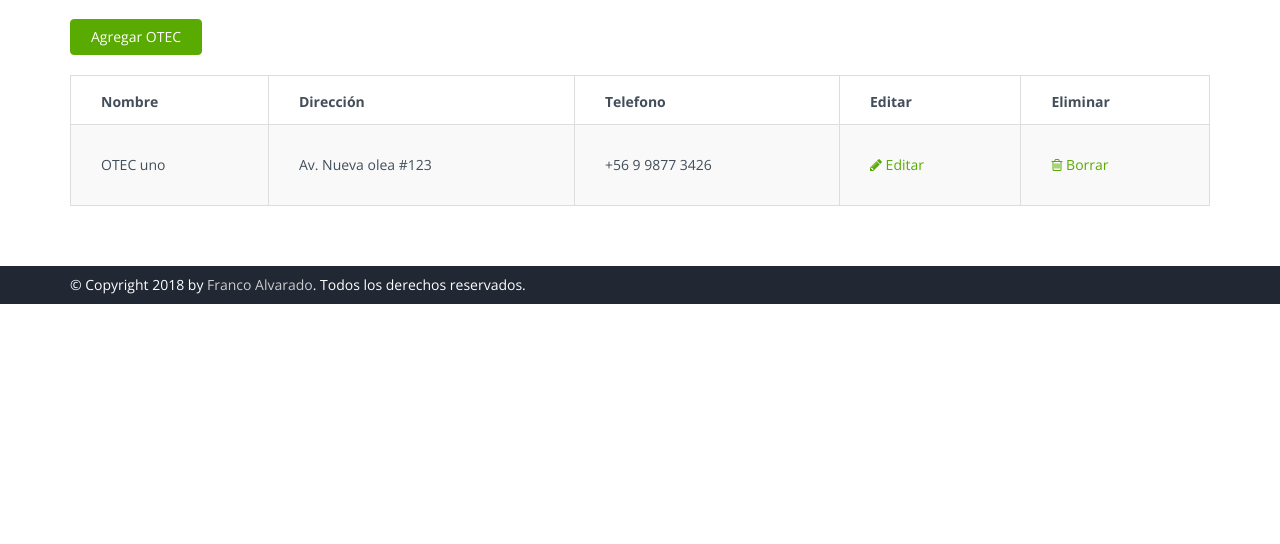
After one commit to yoyojlf/DoceMas, a Django app: page /otec in a window 1280 px wide. The commit adds this page. Shown: the part 212-756 px from the top of the page. Run offline with Django 3.2, Linux system fonts and the light colour scheme; some libraries are stand-ins or nearby versions.

Commit message:
Vista Otec
mantenedor

```diff
--- a/polls/templates/admin.html
+++ b/polls/templates/admin.html
@@ -207,10 +207,10 @@
                             <div class="col-lg-4 col-md-4 col-sm-4 text-center wow fadeInUp">
                                 <div class="service-box padding-top30 padding-bottom40">
                                     <div class="service-box-icon">
-                                        <a href="#"><img alt="OTEC" src="{% static "img/icons/otec.png" %}"></a>
+                                        <a href="otec"><img alt="OTEC" src="{% static "img/icons/otec.png" %}"></a>
                                     </div>
                                     <div class="service-box-info">
-                                        <a href="#">
+                                        <a href="otec">
                                             <h3 class="padding-top25">OTECs</h3>
                                         </a>
                                         <p>
--- /dev/null
+++ b/polls/templates/mant_otec.html
@@ -0,0 +1,322 @@
+<!DOCTYPE html>
+<html>
+    <head>
+        <meta charset="utf-8">
+        <title>DoceMas</title>
+
+        {% load static %}
+
+        <!-- Mobile Metas -->
+        <meta name="viewport" content="width=device-width, initial-scale=1.0">
+        <!-- Google Fonts -->
+        <link href='http://fonts.googleapis.com/css?family=Open+Sans:400,300,600,700,800' rel='stylesheet' type='text/css'>
+        <link href='http://fonts.googleapis.com/css?family=Raleway:100,200,300,700,800,900' rel='stylesheet' type='text/css'>
+        <!-- Library CSS -->
+        <link rel="stylesheet" href="{% static "css/bootstrap.css" %}">
+        <link rel="stylesheet" href="{% static "css/bootstrap-theme.css" %}">
+        <link rel="stylesheet" href="{% static "css/fonts/font-awesome/css/font-awesome.css" %}">
+        <link rel="stylesheet" href="{% static "css/animations.css" %}" media="screen">
+        <link rel="stylesheet" href="{% static "css/superfish.css" %}" media="screen">
+        <link rel="stylesheet" href="{% static "css/revolution-slider/css/settings.css" %}" media="screen">
+        <link rel="stylesheet" href="{% static "css/revolution-slider/css/extralayers.css" %}" media="screen">
+        <link rel="stylesheet" href="{% static "css/prettyPhoto.css" %}" media="screen">
+        <!-- Theme CSS -->
+        <link rel="stylesheet" href="{% static "css/style.css" %}">
+        <!-- Skin -->
+        <link rel="stylesheet" href="{% static "css/colors/green.css" %}" class="colors">
+        <!-- Responsive CSS -->
+        <link rel="stylesheet" href="{% static "css/theme-responsive.css" %}">
+        <!-- Favicons -->
+        <link rel="shortcut icon" href="{% static "img/ico/favicon.ico" %}">
+        <link rel="apple-touch-icon" href="{% static "img/ico/apple-touch-icon.png" %}">
+        <link rel="apple-touch-icon" sizes="72x72" href="{% static "img/ico/apple-touch-icon-72.png" %}">
+        <link rel="apple-touch-icon" sizes="114x114" href="{% static "img/ico/apple-touch-icon-114.png" %}">
+        <link rel="apple-touch-icon" sizes="144x144" href="{% static "img/ico/apple-touch-icon-144.png" %}">
+    </head>
+    <body class="home">
+        <div class="page-mask">
+            <div class="page-loader">
+                <div class="spinner"></div>
+                Cargando...
+            </div>
+        </div>
+        <!-- Wrap -->
+        <div class="wrap">
+            <!-- Header -->
+            <header id="header">
+                <!-- Header Top Bar -->
+                <div class="top-bar">
+                    <div class="slidedown collapse">
+                        <div class="container">
+                            <div class="pull-left">
+                                <p>Bienvenido @usuario </p>
+                            </div>
+                            <div class="phone-login pull-right">
+
+                                <a href="/." data-toggle="modal" data-target="#"><i class="fa fa-sign-in"></i> Cerrar Sesión</a>
+
+                            </div>
+                        </div>
+                    </div>
+                </div>
+                <!-- /Header Top Bar -->
+                <!-- Main Header -->
+                <div class="main-header">
+                    <div class="container">
+                        <!-- TopNav -->
+                        <div class="topnav navbar-header">
+                            <a class="navbar-toggle down-button" data-toggle="collapse" data-target=".slidedown">
+                            <i class="fa fa-angle-down icon-current"></i>
+                            </a>
+                        </div>
+                        <!-- /TopNav-->
+                        <!-- Logo -->
+                        <div class="logo pull-left">
+                            <h1>
+                                <a href="/adm">
+                                <img class="" src="{% static "img/carrusel/logodocemas.png" %}" alt="DoceMas" width="160" height="60">
+                                </a>
+                            </h1>
+                        </div>
+                        <!-- /Logo -->
+                        <!-- Mobile Menu -->
+                        <div class="mobile navbar-header">
+                            <a class="navbar-toggle" data-toggle="collapse" href=".navbar-collapse">
+                            <i class="fa fa-bars fa-2x"></i>
+                            </a>
+                        </div>
+                        <!-- /Mobile Menu -->
+                        <!-- Menu Start -->
+                        <nav class="collapse navbar-collapse menu">
+                            <ul class="nav navbar-nav sf-menu">
+                                <li>
+                                    <a id="current" href="#">
+                                    Usuarios
+                                    </a>
+                                </li>
+                                <li>
+                                    <a id="" href="#">
+                                    Niveles
+                                    </a>
+                                </li>
+                                <li>
+                                    <a id="" href="#">
+                                    Asignaturas
+                                    </a>
+                                </li>
+                                <li>
+                                    <a id="" href="#">
+                                    Colegios
+                                    </a>
+                                </li>
+                                <li>
+                                    <a id="" href="#">
+                                    OTEC
+                                    </a>
+                                </li>
+                                <li>
+                                    <a id="" href="#">
+                                    Material
+                                    </a>
+                                </li>
+                            </ul>
+                        </nav>
+                        <!-- /Menu -->
+                    </div>
+                </div>
+                <!-- /Main Header -->
+            </header>
+            <!-- /Header -->
+            <!-- Main Section -->
+            <section id="main">
+                <!-- Title, Breadcrumb -->
+                <div class="breadcrumb-wrapper">
+                    <div class="pattern-overlay">
+                        <div class="container">
+                            <div class="row">
+                                <div class="col-lg-6 col-md-6 col-xs-12 col-sm-6">
+                                    <h2 class="title">Mantenedor de OTEC</h2>
+                                </div>
+                            </div>
+                        </div>
+                    </div>
+                </div>
+                <!-- /Title, Breadcrumb -->
+                <!-- Main Content -->
+                <div class="content margin-bottom60">
+                    <div class="container">
+                        <div class="row">
+                            <div class="col-sm-12 col-md-12">
+                                <table class="shopping-cart-table table">
+                                    <tbody>
+                                        <tr>
+                                            <td class="action no-border">
+                                                <a class="update btn btn-color pull-left" href="#" data-toggle="modal" data-target="#add_otec"> Agregar OTEC</a>
+                                            </td>
+                                        </tr>
+                                    </tbody>
+                                </table>
+                                <div class="table-box">
+                                    <!-- shopping-cart-table -->
+                                    <table class="shopping-cart-table responsive-table table table-bordered table-striped" id="shopping-cart-table">
+                                        <thead>
+                                            <tr>
+                                                <th>Nombre</th>
+                                                <th>Dirección</th>
+                                                <th>Telefono</th>
+                                                <th>Editar</th>
+                                                <th>Eliminar</th>
+                                            </tr>
+                                        </thead>
+                                        <tbody>
+                                            <tr>
+                                                <td>
+                                                    OTEC uno
+                                                </td>
+                                                <td>
+                                                    Av. Nueva olea #123
+                                                </td>
+                                                <td>
+                                                    +56 9 9877 3426
+                                                </td>
+                                                <td>
+                                                    <a href="#" data-toggle="modal" data-target="#edit_otec"><i class="fa fa-pencil"></i> Editar</a>
+                                                </td>
+                                                <td>
+                                                    <a href="#"><i class="fa fa-trash-o"></i> Borrar</a>
+
+                                                </td>
+                                            </tr>
+                                        </tbody>
+                                    </table>
+                                    <!-- /shopping-cart-table -->
+                                </div>
+                            </div>
+                        </div>
+                    </div>
+                </div>
+                <!-- /Main Content -->
+            </section>
+            <!-- /Main Section -->
+            <!-- Footer Bottom -->
+            <div class="footer-bottom">
+                <div class="container">
+                    <div class="row">
+                        <div class="col-lg-6 col-md-6 col-xs-12 col-sm-6 ">
+                            <p class="credits">&copy; Copyright 2018 by <a href="#">Franco Alvarado</a>. Todos los derechos reservados. </p>
+                        </div>
+
+                    </div>
+                </div>
+            </div>
+            <!-- Modals -->
+            <section id="modals">
+                <!-- Agrega Usuario Modal -->
+                <div class="modal register fade" id="add_otec" tabindex="-1" role="dialog" aria-labelledby="registrationModal" aria-hidden="true">
+                    <div class="modal-dialog">
+                        <div class="modal-content">
+                            <div class="modal-header">
+                            <h2 class="form-signin-heading modal-title" id="registrationModalLabel">Registro de OTEC</h2>
+                        </div>
+                        <form method="post" id="registration">
+                                <div class="modal-body">
+                                    <div class="row">
+                                        <div class="form-group">
+                                            <div class="col-md-12">
+                                                <input type="text" value="" name="nombre" class="form-control" placeholder="Nombre">
+                                            </div>
+                                        </div>
+                                    </div>
+                                    <div class="row">
+                                        <div class="form-group">
+                                            <div class="col-md-12">
+                                                <input type="text" value="" name="direccion" class="form-control" placeholder="Dirección">
+                                            </div>
+                                        </div>
+                                    </div>
+                                    <div class="row">
+                                        <div class="form-group">
+                                            <div class="col-md-12">
+                                                <input type="text" value="" name="telefono" class="form-control" placeholder="Telefono">
+                                            </div>
+                                        </div>
+                                    </div>
+                                </div>
+                                <div class="modal-footer">
+                                    <button type="button" class="btn btn-default" data-dismiss="modal">Cancelar</button>
+                                    <button type="button" class="btn btn-color">Agregar OTEC</button>
+                                </div>
+                            </form>
+                        </div>
+                    </div>
+                </div>
+                <!-- /Agrega Usuario Modal -->
+                <!-- Edita Usuario Modal -->
+                <div class="modal register fade" id="edit_otec" tabindex="-1" role="dialog" aria-labelledby="registrationModal" aria-hidden="true">
+                    <div class="modal-dialog">
+                        <div class="modal-content">
+                            <div class="modal-header">
+                                <h2 class="form-signin-heading modal-title" id="registrationModalLabel">Editar OTEC</h2>
+                            </div>
+                            <form method="post" id="registration">
+                                <div class="modal-body">
+                                    <div class="row">
+                                        <div class="form-group">
+                                            <div class="col-md-12">
+                                                <input type="text" value="" name="nombre" class="form-control" placeholder="Nombre">
+                                            </div>
+                                        </div>
+                                    </div>
+                                    <div class="row">
+                                        <div class="form-group">
+                                            <div class="col-md-12">
+                                                <input type="text" value="" name="direccion" class="form-control" placeholder="Dirección">
+                                            </div>
+                                        </div>
+                                    </div>
+                                    <div class="row">
+                                        <div class="form-group">
+                                            <div class="col-md-12">
+                                                <input type="text" value="" name="telefono" class="form-control" placeholder="Telefono">
+                                            </div>
+                                        </div>
+                                    </div>
+                                </div>
+                                <div class="modal-footer">
+                                    <button type="button" class="btn btn-default" data-dismiss="modal">Cancelar</button>
+                                    <button type="button" class="btn btn-color">Editar OTEC</button>
+                                </div>
+                            </form>
+                        </div>
+                    </div>
+                </div>
+                <!-- /Edita Usuario Modal -->
+            </section>
+            <!-- /Modals -->
+        <!-- The Scripts -->
+        <script src="{% static "js/jquery.min.js" %}"></script>
+        <script src="{% static "js/jquery-migrate-1.0.0.js" %}"></script>
+        <script src="{% static "js/jquery-ui.js" %}"></script>
+        <script src="{% static "js/bootstrap.js" %}"></script>
+        <script src="{% static "js/revolution-slider/js/jquery.themepunch.plugins.min.js" %}"></script>
+        <script src="{% static "js/revolution-slider/js/jquery.themepunch.revolution.min.js" %}"></script>
+        <script src="{% static "js/jquery.parallax.js" %}"></script>
+        <script src="{% static "js/jquery.wait.js" %}"></script>
+        <script src="{% static "js/fappear.js" %}"></script>
+        <script src="{% static "js/modernizr-2.6.2.min.js" %}"></script>
+        <script src="{% static "js/jquery.bxslider.min.js" %}"></script>
+        <script src="{% static "js/jquery.prettyPhoto.js" %}"></script>
+        <script src="{% static "js/superfish.js" %}"></script>
+        <script src="{% static "js/tweetMachine.js" %}"></script>
+        <script src="{% static "js/tytabs.js" %}"></script>
+        <script src="{% static "js/jquery.gmap.min.js" %}"></script>
+        <script src="{% static "js/jquery.sticky.js" %}"></script>
+        <script src="{% static "js/jquery.countTo.js" %}"></script>
+        <script src="{% static "js/jflickrfeed.js" %}"></script>
+        <script src="{% static "js/imagesloaded.pkgd.min.js" %}"></script>
+        <script src="{% static "js/waypoints.min.js" %}"></script>
+        <script src="{% static "js/wow.js" %}"></script>
+        <script src="{% static "js/jquery.fitvids.js" %}"></script>
+        <script src="{% static "js/custom.js" %}"></script>
+    </body>
+</html>
--- a/polls/urls.py
+++ b/polls/urls.py
@@ -10,4 +10,5 @@ urlpatterns = [
     path('asig',views.asig, name = "asig"),
     path('nivel',views.nivel, name = "nivel"),
     path('usuario',views.usuario, name = "usuario"),
+    path('otec',views.otec, name = "otec"),
 ]+ static(settings.MEDIA_URL, document_root=settings.MEDIA_ROOT)
--- a/polls/views.py
+++ b/polls/views.py
@@ -19,3 +19,6 @@ def nivel(request):
 
 def usuario(request):
     return render(request,'mant_usuario.html')
+
+def otec(request):
+    return render(request,'mant_otec.html')
```
